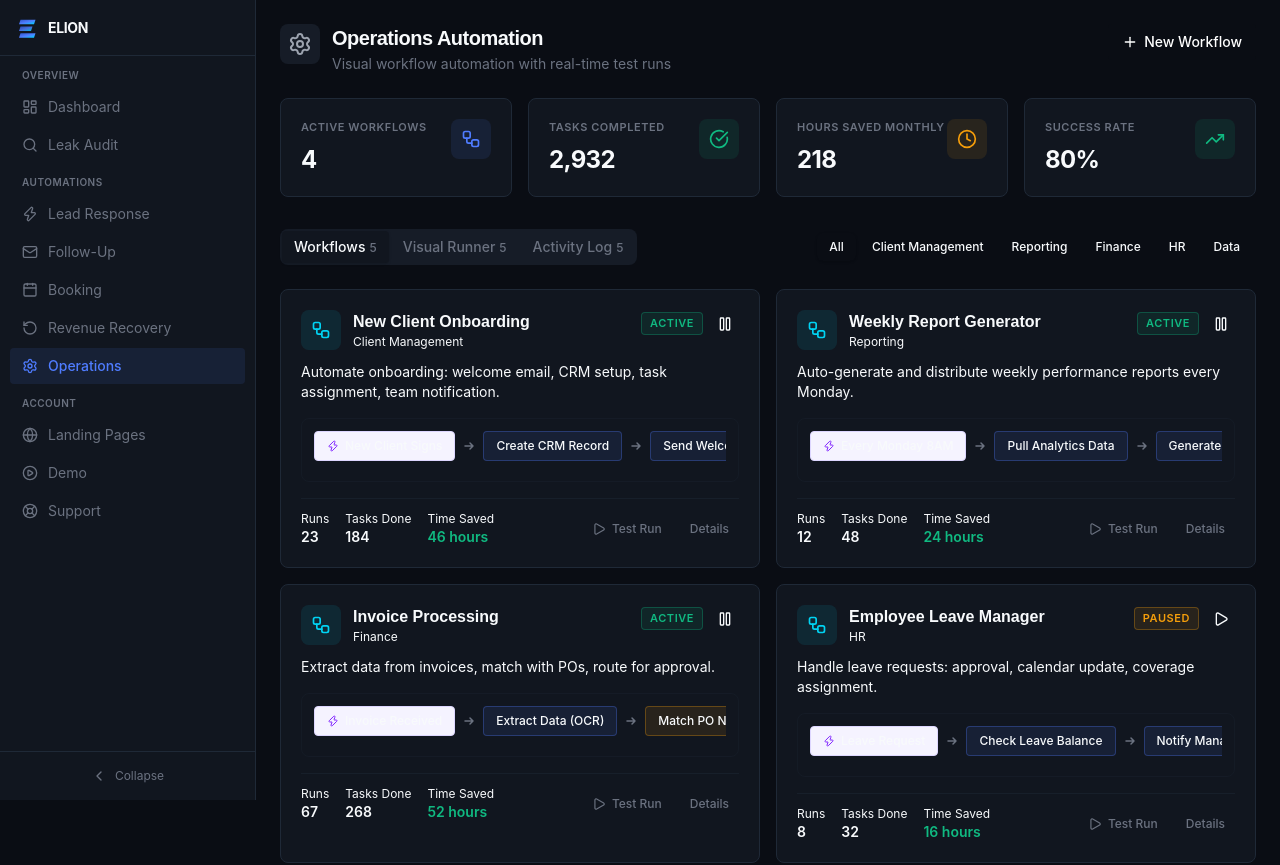
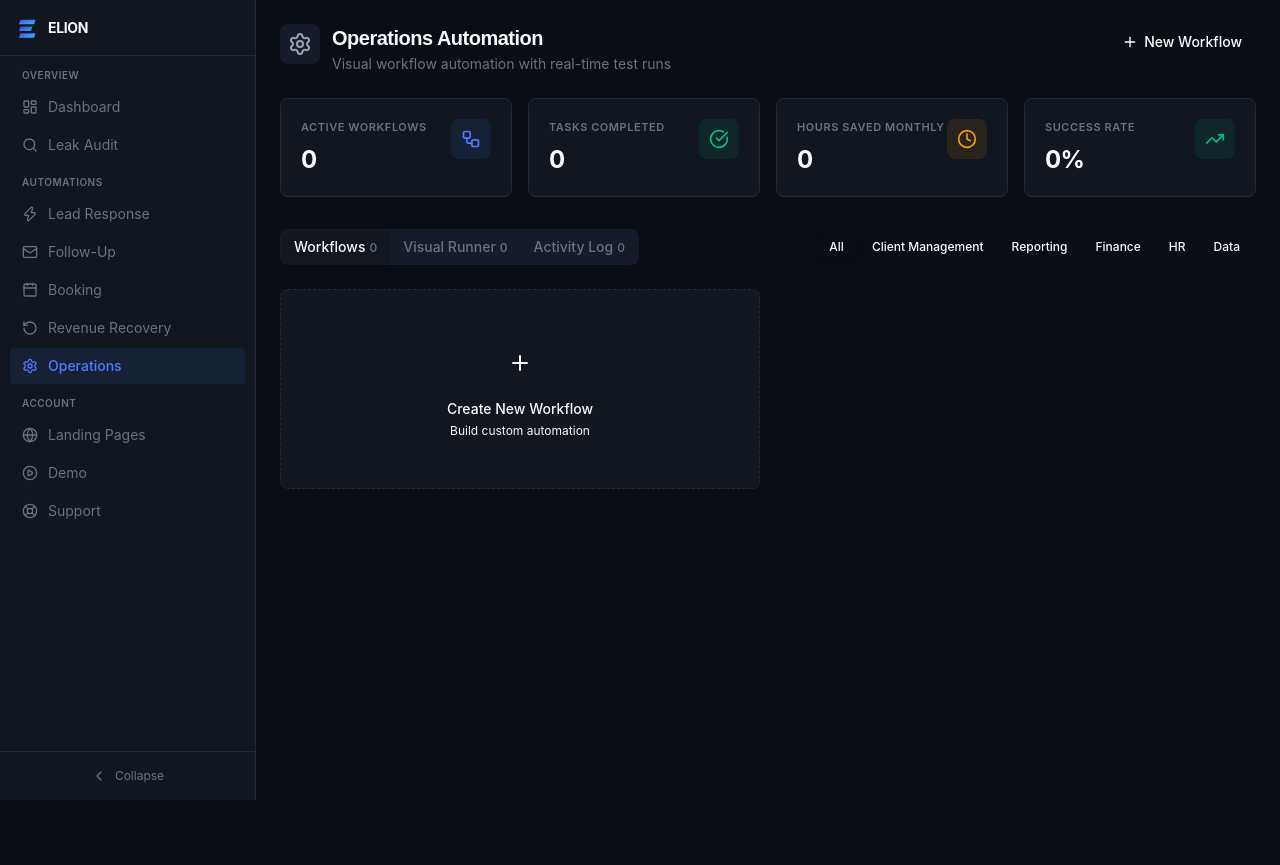
Before and after one commit to Ayoolaxrp/elion-dashboard, a Next.js app: page /operations in a window 1280 px wide. Shown: the top 865 px of the page. After the commit the page ends 800 px from the top, so only its background shows below. Built offline with nearby package versions, Linux system fonts and the light colour scheme; a web font is replaced by a local one.

Commit message:
fix: remove fake logs from operations page

```diff
--- a/src/app/operations/page.tsx
+++ b/src/app/operations/page.tsx
@@ -84,21 +84,9 @@ const workflowVisuals: Record<string, WorkflowDefinition> = {
 
 // Need MessageSquare import
 
-const initialWfs: WF[] = [
-  { id: "1", name: "New Client Onboarding", description: "Automate onboarding: welcome email, CRM setup, task assignment, team notification.", category: "Client Management", status: "active", triggers: 23, tasksCompleted: 184, timeSaved: "46 hours", lastRun: "2 hours ago", steps: [{ type: "trigger", label: "New client signed" }, { type: "action", label: "Create CRM record" }, { type: "action", label: "Send welcome email" }, { type: "action", label: "Assign tasks" }, { type: "action", label: "Notify team" }], visual: workflowVisuals["1"] },
-  { id: "2", name: "Weekly Report Generator", description: "Auto-generate and distribute weekly performance reports every Monday.", category: "Reporting", status: "active", triggers: 12, tasksCompleted: 48, timeSaved: "24 hours", lastRun: "3 days ago", steps: [{ type: "trigger", label: "Every Monday 8AM" }, { type: "action", label: "Pull metrics" }, { type: "action", label: "Generate PDF" }, { type: "action", label: "Email stakeholders" }], visual: workflowVisuals["2"] },
-  { id: "3", name: "Invoice Processing", description: "Extract data from invoices, match with POs, route for approval.", category: "Finance", status: "active", triggers: 67, tasksCompleted: 268, timeSaved: "52 hours", lastRun: "1 hour ago", steps: [{ type: "trigger", label: "Invoice received" }, { type: "action", label: "Extract OCR" }, { type: "action", label: "Match PO" }, { type: "action", label: "Route approval" }], visual: workflowVisuals["3"] },
-  { id: "4", name: "Employee Leave Manager", description: "Handle leave requests: approval, calendar update, coverage assignment.", category: "HR", status: "paused", triggers: 8, tasksCompleted: 32, timeSaved: "16 hours", lastRun: "1 week ago", steps: [{ type: "trigger", label: "Leave request" }, { type: "action", label: "Check balance" }, { type: "action", label: "Notify manager" }, { type: "action", label: "Update calendar" }], visual: workflowVisuals["4"] },
-  { id: "5", name: "Data Sync Pipeline", description: "Keep CRM, email marketing, and analytics in sync. Runs every 6 hours.", category: "Data", status: "active", triggers: 120, tasksCompleted: 2400, timeSaved: "80 hours", lastRun: "6 hours ago", steps: [{ type: "trigger", label: "Every 6 hours" }, { type: "action", label: "Pull CRM" }, { type: "action", label: "Transform" }, { type: "action", label: "Push to platforms" }], visual: workflowVisuals["5"] },
-];
+const initialWfs: WF[] = [];
 
-const initialLogs: LogEntry[] = [
-  { id: "1", workflow: "Invoice Processing", action: "Processed invoice #INV-2847", status: "success", timestamp: "10 min ago", duration: "3.2s" },
-  { id: "2", workflow: "Data Sync Pipeline", action: "Synced 234 records to Mailchimp", status: "success", timestamp: "1 hour ago", duration: "12.4s" },
-  { id: "3", workflow: "Weekly Report Generator", action: "Generated report for Week 34", status: "success", timestamp: "3 days ago", duration: "8.7s" },
-  { id: "4", workflow: "Invoice Processing", action: "Failed to match PO for #INV-2845", status: "failed", timestamp: "5 hours ago", duration: "2.1s" },
-  { id: "5", workflow: "New Client Onboarding", action: "Onboarding for Swift Logistics", status: "success", timestamp: "2 hours ago", duration: "4.3s" },
-];
+const initialLogs: LogEntry[] = [];
 
 const cats = ["All", "Client Management", "Reporting", "Finance", "HR", "Data"];
 
```
